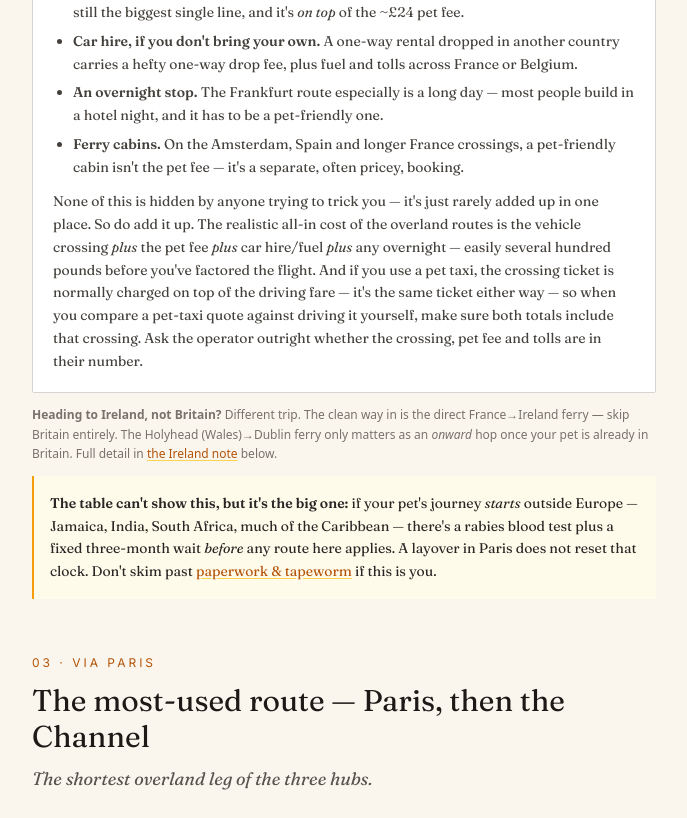
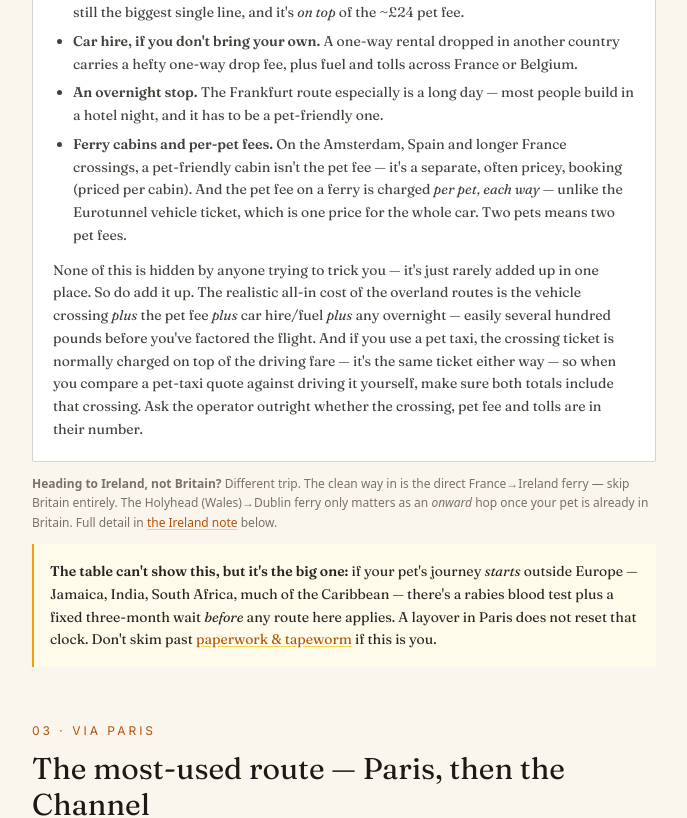
Before and after one commit to rupindermahay/petsincabin, a Next.js app: page /getting-your-pet-into-the-uk in a window 1280 px wide. Shown: the part 2680-3498 px from the top of the page, without its empty margins (296-983 px from the left). Built offline with nearby package versions, Linux system fonts and the light colour scheme.

Commit message:
Add files via upload

```diff
--- a/pages/getting-your-pet-into-the-uk.js
+++ b/pages/getting-your-pet-into-the-uk.js
@@ -116,7 +116,7 @@ export default function GettingYourPetIntoTheUK() {
                 <li><strong>The vehicle crossing itself.</strong> A one-way standard Eurotunnel fare for a car is roughly £115–£229 — and one-way movers can't use the cheap return-only "day trip" deals. The fare covers the car and up to 9 passengers, so it's per <em>car</em>, not per person — but it's still the biggest single line, and it's <em>on top</em> of the ~£24 pet fee.</li>
                 <li><strong>Car hire, if you don't bring your own.</strong> A one-way rental dropped in another country carries a hefty one-way drop fee, plus fuel and tolls across France or Belgium.</li>
                 <li><strong>An overnight stop.</strong> The Frankfurt route especially is a long day — most people build in a hotel night, and it has to be a pet-friendly one.</li>
-                <li><strong>Ferry cabins.</strong> On the Amsterdam, Spain and longer France crossings, a pet-friendly cabin isn't the pet fee — it's a separate, often pricey, booking.</li>
+                <li><strong>Ferry cabins and per-pet fees.</strong> On the Amsterdam, Spain and longer France crossings, a pet-friendly cabin isn't the pet fee — it's a separate, often pricey, booking (priced per cabin). And the pet fee on a ferry is charged <em>per pet, each way</em> — unlike the Eurotunnel vehicle ticket, which is one price for the whole car. Two pets means two pet fees.</li>
               </ul>
               <p className="font-serif text-stone-700 leading-relaxed text-sm">
                 None of this is hidden by anyone trying to trick you — it's just rarely added up in one place. So do add it up. The realistic all-in cost of the overland routes is the vehicle crossing <em>plus</em> the pet fee <em>plus</em> car hire/fuel <em>plus</em> any overnight — easily several hundred pounds before you've factored the flight. And if you use a pet taxi, the crossing ticket is normally charged on top of the driving fare — it's the same ticket either way — so when you compare a pet-taxi quote against driving it yourself, make sure both totals include that crossing. Ask the operator outright whether the crossing, pet fee and tolls are in their number.
@@ -237,7 +237,7 @@ export default function GettingYourPetIntoTheUK() {
               <div>
                 <h3 className="font-serif text-lg text-stone-900 mb-1">From Spain</h3>
                 <p className="font-serif text-stone-700 leading-relaxed">
-                  Brittany Ferries runs Bilbao–Portsmouth, Santander–Portsmouth and Santander–Plymouth. These are long crossings — 24 to 36 hours — but they have pet-friendly cabins and kennels, and they suit anyone whose journey starts in Spain or southern Europe. Note that on the Spain routes only passengers travelling with a vehicle can bring a pet, and pet fares start from around £50 each way.
+                  Brittany Ferries runs Bilbao–Portsmouth, Santander–Portsmouth and Santander–Plymouth. These are long crossings — 24 to 36 hours — but they have pet-friendly cabins and kennels, and they suit anyone whose journey starts in Spain or southern Europe. Note that on the Spain routes only passengers travelling with a vehicle can bring a pet. The pet fee here is charged <em>per pet, each way</em> — a flat £50 on the Spain routes (the France routes are from around £35) — and that fee is <em>separate from and on top of</em> the pet-friendly cabin or kennel, which is itself booked and priced as a cabin (per cabin, not per person, typically £75–£200 for a four-berth). A cabin is effectively mandatory on the Spain crossings given the length.
                 </p>
               </div>
             </div>
```
